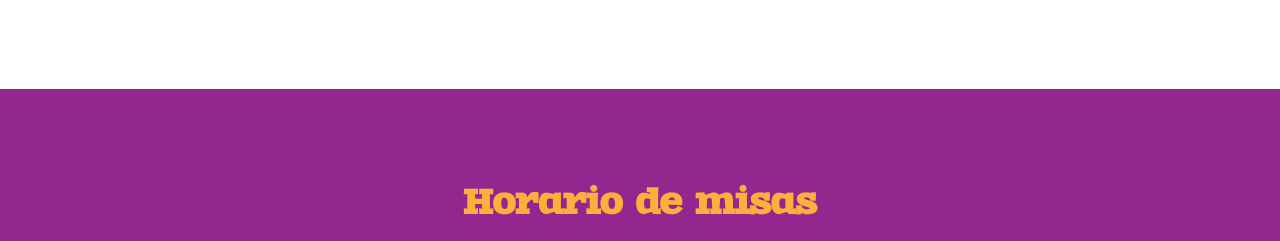
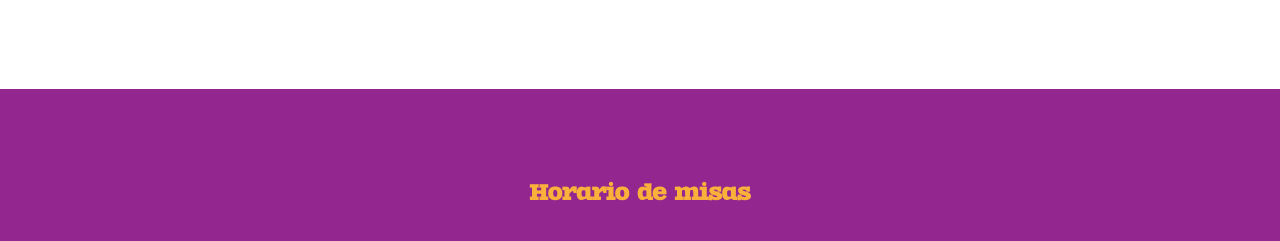
Before and after one commit to ParroquiaSantaAna/ParroquiaSantaAna.github.io, a plain HTML site: page index.html in a window 1280 px wide. Shown: the part 559-800 px from the top of the page. Drawn offline with nearby package versions, Linux system fonts and the light colour scheme; files whose address does not match are found by name.

Commit message:
Revert "h2 size in widescreen mode"
This reverts commit 018f0236505d5fdaa7a8615798e5a6530ecaedb5.

```diff
--- a/css/style-grid.css
+++ b/css/style-grid.css
@@ -35,7 +35,6 @@
 .sidebar {
 	display: none;
 }
-
 h2 {
 	padding:2%;
 }
@@ -43,9 +42,7 @@ h2 {
 
 	@media all and (min-width: 768px)  {
 
-		.misas h2 {
-			font-size: 1.6em;
-		}
+
 
 		.sectionTitle {
 			display: none;
```
